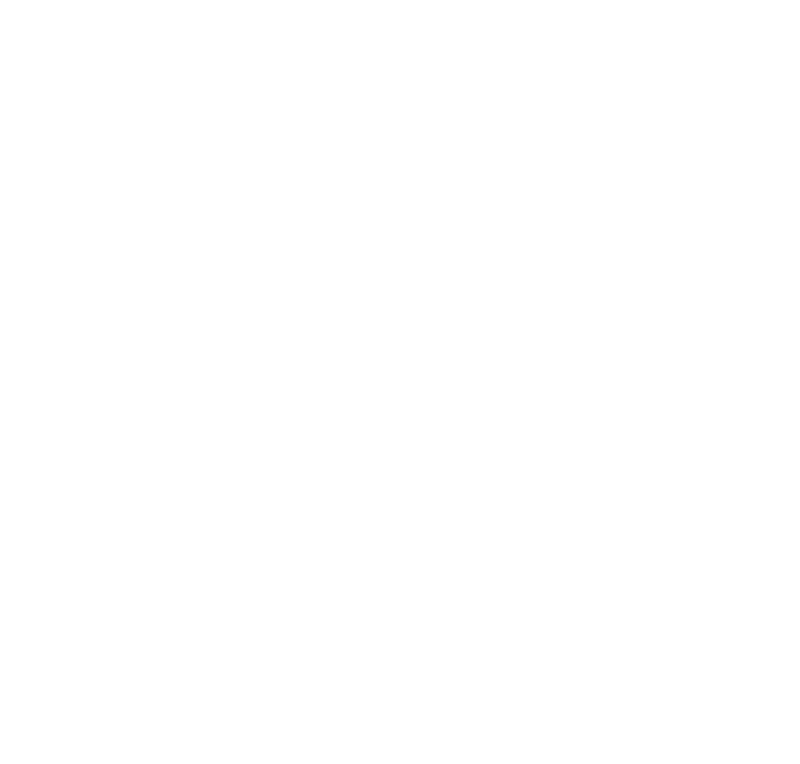
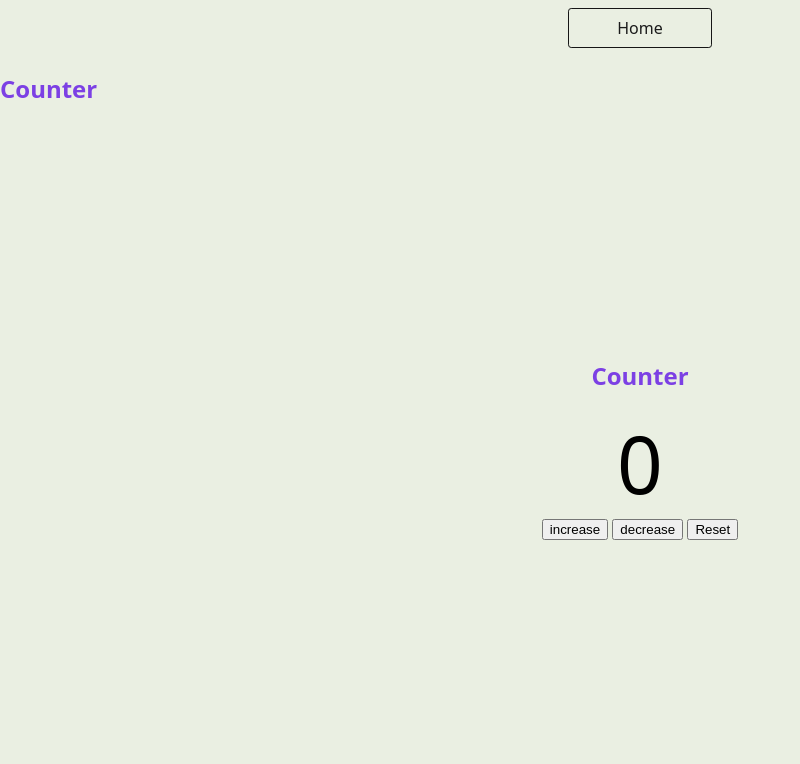
Before and after one commit to bittu1040/Javascript-DOM-Project, a plain HTML site: page counter/index.html in a window 1280 px wide. Shown: the whole page, without its empty margins (0-800 px from the left). Drawn offline with Linux system fonts and the light colour scheme.

Commit message:
counter implemented

```diff
--- a/counter/index.html
+++ b/counter/index.html
@@ -0,0 +1,27 @@
+<!DOCTYPE html>
+<html lang="en">
+
+<head>
+    <link rel="stylesheet" href="style.css" />
+    <link rel="stylesheet" href="../style.css" />
+    <title>Counter</title>
+</head>
+
+<body class="body">
+    <nav>
+        <a href="/">Home</a>
+    </nav>
+    <h1> Counter</h1>
+    <div class="center">
+      <h1>Counter</h1>
+      <div id="counter">0</div>
+      <div>
+        <button id="increase">increase</button>
+        <button id="decrease">decrease</button>
+        <button id="reset">Reset</button>
+      </div>
+    </div>
+    <script src="index.js"></script>
+</body>
+
+</html>
--- a/counter/index.js
+++ b/counter/index.js
@@ -0,0 +1,20 @@
+
+const buttons = document.querySelectorAll('button');
+
+
+buttons.forEach((button) => {
+    button.addEventListener("click", counter);
+});
+
+function counter(e){
+    console.log(e.target.id);
+    if(e.target.id==="increase"){
+        document.getElementById("counter").innerHTML= +document.getElementById("counter").innerHTML+1;
+    }
+    if(e.target.id==="decrease"){
+        document.getElementById("counter").innerHTML= +document.getElementById("counter").innerHTML-1;
+    }
+    if(e.target.id==="reset"){
+        document.getElementById("counter").innerHTML= 0;
+    }
+}
--- a/counter/style.css
+++ b/counter/style.css
@@ -0,0 +1,11 @@
+.center {
+    display: flex;
+    height: 80vh;
+    justify-content: center;
+    align-items: center;
+    flex-direction: column;
+  }
+
+#counter{
+    font-size: 80px;
+}
```
Also changed, not shown: index.html (+1 -0 lines).
